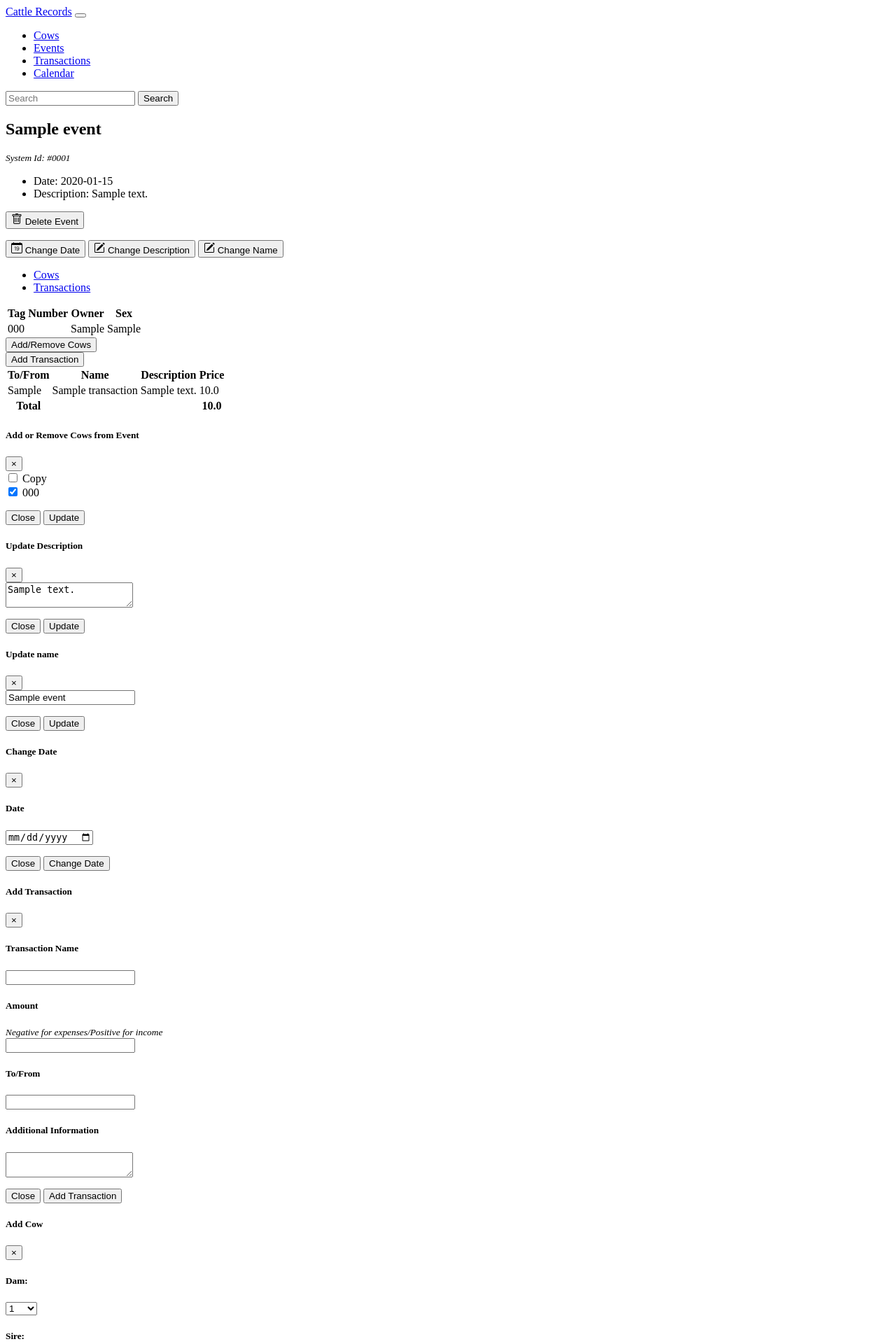
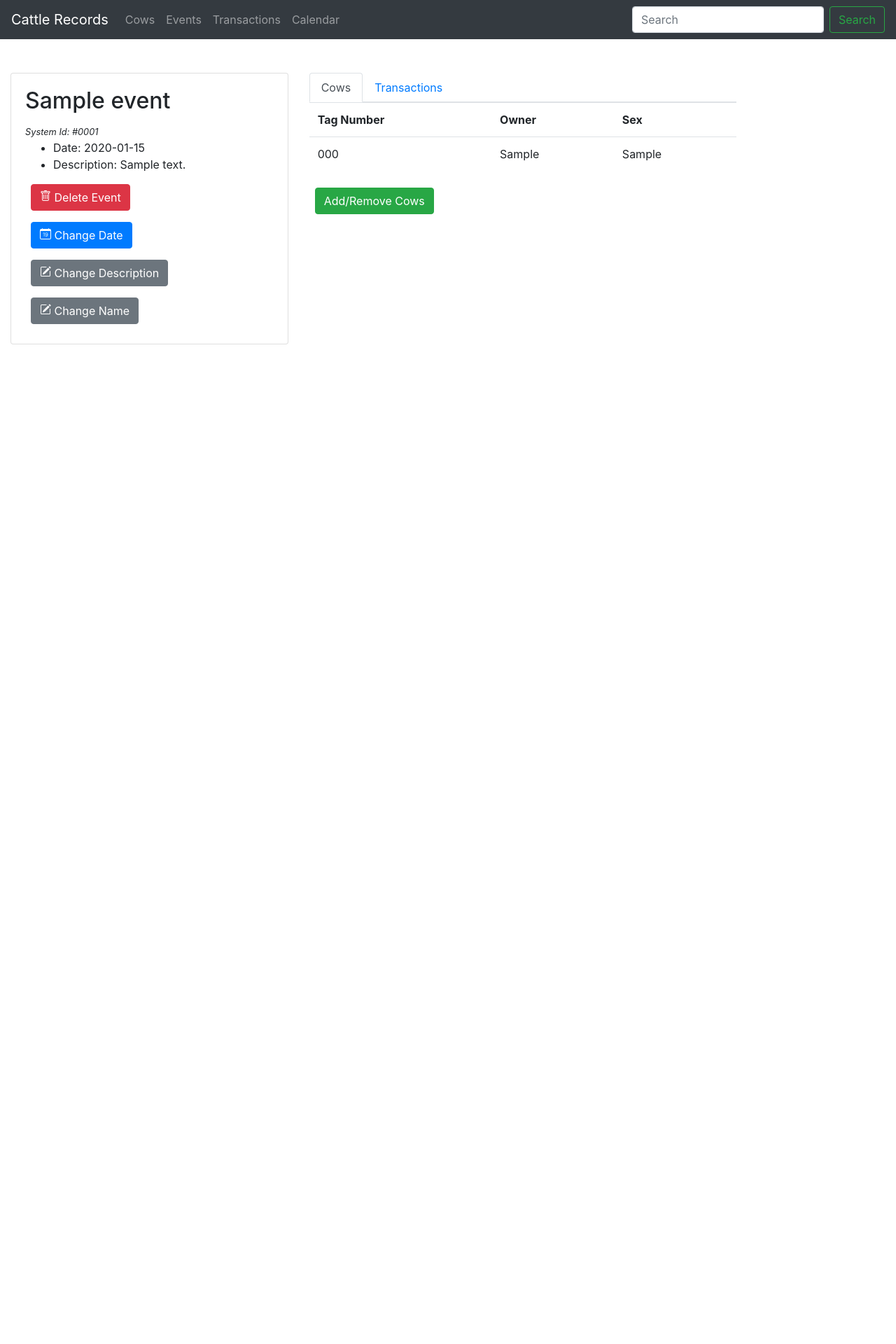
Before and after one commit to jforseth210/CattleDatabase, a Flask app: template templates/event.html in a window 1280 px wide. Shown: the top 1920 px of the page at 70% size. After the commit the page ends 492 px from the top, so only its background shows below. Run offline with Flask 2, Linux system fonts and the light colour scheme; tables that the repository leaves empty hold one stand-in row (values such as "Sample post"); the template is opened without the code that fills it: values that come from a table or form of the project are taken from there, most other values are stand-ins (such as "Sample title", 1, 10 or a date in 2020); parts of the project's set-up code (start-up, migrations or seed data) failed here and were passed over; some libraries are stand-ins or nearby versions.

Commit message:
Revert "Add sex options (formatter changed everything)"
This reverts commit 16da91c5e76c2e1abe36a5056f31e3f3afb95189.

```diff
--- a/templates/base.html
+++ b/templates/base.html
@@ -1,9 +1,27 @@
-{% block head%} {% endblock %}
+<!DOCTYPE html>
+<html lang="en">
+
+<head>
+  <!-- Required meta tags -->
+  <meta charset="utf-8" />
+  <meta name="viewport" content="width=device-width, initial-scale=1, shrink-to-fit=no" />
+
+  <!-- Bootstrap CSS -->
+  <link rel="stylesheet" href="/static/bootstrap/css/bootstrap.min.css" />
+  <link rel="stylesheet" href="/static/style.css" />
+  <title>{% block title %}{% endblock %}</title>
+  {% block head%}
+  {% endblock %}
+</head>
+
+<body>
   <nav class="mb-5 navbar navbar-expand-lg navbar-dark bg-dark">
     <a class="navbar-brand" href="/">Cattle Records</a>
     <button class="navbar-toggler" type="button" data-toggle="collapse" data-target="#navbarSupportedContent"
-        aria-controls="navbarSupportedContent" aria-expanded="false" aria-label="Toggle navigation"><span
-            class="navbar-toggler-icon"></span></button>
+      aria-controls="navbarSupportedContent" aria-expanded="false" aria-label="Toggle navigation">
+      <span class="navbar-toggler-icon"></span>
+    </button>
+
     <div class="collapse navbar-collapse" id="navbarSupportedContent">
       <ul class="navbar-nav mr-auto">
         <li class="nav-item">
@@ -22,81 +40,75 @@
       <ul class="navbar-nav ml-auto mr-4">
         {% if is_logged_in() %}
         <li class="nav-item">
-                <a class="nav-link" href="/logout">Log
-                    Out<span class="sr-only"></span></a>
-            </li>{% endif %}
+          <a class="nav-link" href="/logout">Log Out<span class="sr-only"></span></a>
+        </li>
+        {% endif %}
       </ul>
-        <form id="search-form" class="form-inline my-2 my-lg-0" action="/search" name="search-form">
-            <input name="q" class="form-control mr-sm-2" type="search" placeholder="Search" aria-label="Search" if=""
-                query="" value="{{query}}" endif=""> <button class="btn btn-outline-success my-2 my-sm-0"
-                type="submit">Search</button>
+      <form id="search-form" class="form-inline my-2 my-lg-0" action="/search">
+        <input name="q" class="form-control mr-sm-2" type="search" placeholder="Search" aria-label="Search" {% if query
+          %} value="{{query}}" {% endif %} />
+        <button class="btn btn-outline-success my-2 my-sm-0" type="submit">
+          Search
+        </button>
       </form>
     </div>
-</nav>{% with messages = get_flashed_messages() %} {% if messages
-%} {% for message in messages %}
+  </nav>
+  {% with messages = get_flashed_messages() %}
+  {% if messages %}
+  {% for message in messages %}
   <div class="modal fade show" role="dialog">
     {{message}}
-</div>{% endfor %} {% endif %} {% endwith %} {% block content %} {%
-endblock %}
+  </div>
+  {% endfor %}
+  {% endif %}
+  {% endwith %}
+  {% block content %} {% endblock %}
   <div class="modal fade" id="newCowModal" tabindex="-1" role="dialog" aria-labelledby="exampleModalLabel"
     aria-hidden="true">
     <div class="modal-dialog" role="document">
       <div class="modal-content">
         <div class="modal-header">
-                <h5 class="modal-title" id="exampleModalLabel">Add
-                    Cow</h5><button type="button" class="close" data-dismiss="modal" aria-label="Close"><span
-                        aria-hidden="true">×</span></button>
+          <h5 class="modal-title" id="exampleModalLabel">Add Cow</h5>
+          <button type="button" class="close" data-dismiss="modal" aria-label="Close">
+            <span aria-hidden="true">&times;</span>
+          </button>
         </div>
         <div class="modal-body">
           <form id="newCowForm" method="post" action="/newCow"
-                    onsubmit="return validateTagNumber(document.getElementById('newCowTagNumber'))" name="newCowForm">
-                    <h5>Dam:</h5><select name="dam" id="newCowDam" class="form-control">
-                        <option>
-                            {{cow.tag_number}}
-                        </option>
-                        <option value="">
-                            N/A
-                        </option>
+            onsubmit="return validateTagNumber(document.getElementById('newCowTagNumber'))">
+            <h5>Dam:</h5>
+            <select name="dam" id="newCowDam" class="form-control">
+              {% for cow in cows %} {% if cow.sex in ["Heifer", "Cow"] %}
+              <option>{{cow.tag_number}}</option>
+              {% endif %} {% endfor %}
+              <option value="">N/A</option>
             </select>
-                    <h5>Sire:</h5><select name="sire" id="newCowSire" class="form-control">
-                        <option>
-                            {{cow.tag_number}}
-                        </option>
-                        <option value="">
-                            N/A
-                        </option>
+            <h5>Sire:</h5>
+            <select name="sire" id="newCowSire" class="form-control">
+              {% for cow in cows %} {% if cow.sex == "Bull" %}
+              <option>{{cow.tag_number}}</option>
+              {% endif %} {% endfor %}
+              <option value="">N/A</option>
             </select>
-                    <h5>Tag Number:</h5><small id="tagAvailabilityText" class="form-text"></small> <input type="text"
-                        name="tag_number" id="newCowTagNumber" class="form-control">
-                    <h5>Owner:</h5><input name="owner" id="newCowOwner" type="text" class="form-control">
-                    <h5>Sex:</h5><select name="sex" id="newCowSex" class="form-control">
-                        <option>
-                            Bull
-                        </option>
-                        <option>
-                            AI Bull
-                        </option>
-                        <option>
-                            Cow
-                        </option>
-                        <option>
-                            Steer
-                        </option>
-                        <option>
-                            Market Heifer
-                        </option>
-                        <option>
-                            Replacement Heifer
-                        </option>
-                        <option>
-                            Free-Martin
-                        </option>
+            <h5>Tag Number:</h5>
+            <small id="tagAvailabilityText" class="form-text"> </small>
+            <input type="text" name="tag_number" id="newCowTagNumber" class="form-control" />
+            <h5>Owner:</h5>
+            <input name="owner" id="newCowOwner" type="text" class="form-control" />
+            <h5>Sex:</h5>
+            <select name="sex" id="newCowSex" class="form-control">
+              <option>Bull</option>
+              <option>Cow</option>
+              <option>Steer</option>
+              <option>Heifer</option>
             </select>
           </form>
         </div>
         <div class="modal-footer">
-                <button type="button" class="btn btn-secondary" data-dismiss="modal">Close</button> <input type="submit"
-                    form="newCowForm" class="btn btn-primary" value="Add">
+          <button type="button" class="btn btn-secondary" data-dismiss="modal">
+            Close
+          </button>
+          <input type="submit" form="newCowForm" class="btn btn-primary" value="Add" />
         </div>
       </div>
     </div>
@@ -106,41 +118,46 @@ endblock %}
     <div class="modal-dialog" role="document">
       <div class="modal-content">
         <div class="modal-header">
-                <h5 class="modal-title" id="exampleModalLabel">Add
-                    Event</h5><button type="button" class="close" data-dismiss="modal" aria-label="Close"><span
-                        aria-hidden="true">×</span></button>
+          <h5 class="modal-title" id="exampleModalLabel">Add Event</h5>
+          <button type="button" class="close" data-dismiss="modal" aria-label="Close">
+            <span aria-hidden="true">&times;</span>
+          </button>
         </div>
         <div class="modal-body">
-                <form id="newEventForm" method="post" action="/newEvent" name="newEventForm">
-                    <h5>Cows</h5>{% for cow in cows %}
+          <form id="newEventForm" method="post" action="/newEvent">
+            <h5>Cows</h5>
+            {% for cow in cows %}
             <div class="form-check form-check-inline">
               <input name="cows" id="{{cow.cow_id}}" class="form-check-input" type="checkbox"
-                            value="{{cow.tag_number}}"> <label class=""
-                            for="flexCheckDefault">{{cow.tag_number}}</label>
-                    </div>{% endfor %}
-                    <h5>Date</h5><input name="date" type="date" class="form-control">
-                    <h5>Name</h5><input name="name" type="text" class="form-control">
+                value="{{cow.tag_number}}" />
+              <label for="{{cow.cow_id}}" class="" for="flexCheckDefault">
+                {{cow.tag_number}}
+              </label>
+            </div>
+            {% endfor %}
+            <h5>Date</h5>
+            <input name="date" type="date" class="form-control" />
+            <h5>Name</h5>
+            <input name="name" type="text" class="form-control" />
             <h5>Description</h5>
             <textarea name="description" class="form-control"></textarea>
           </form>
         </div>
         <div class="modal-footer">
-                <button type="button" class="btn btn-secondary" data-dismiss="modal">Close</button> <input type="submit"
-                    form="newEventForm" class="btn btn-primary" value="Add">
+          <button type="button" class="btn btn-secondary" data-dismiss="modal">
+            Close
+          </button>
+          <input type="submit" form="newEventForm" class="btn btn-primary" value="Add" />
         </div>
       </div>
     </div>
   </div>
-<!-- O
-                Toast.makeText(this, "Loading: "+ sireTagNumber, Toast.LENGTH_SHORT).show();ptional JavaScript -->
+  <!-- Optional JavaScript -->
   <!-- jQuery first, then Popper.js, then Bootstrap JS -->
-<script src="/static/bootstrap/js/Optional%20Dependencies/jquery-3.4.1.slim.min.js"></script>
-
-<script src="/static/bootstrap/js/Optional%20Dependencies/popper.min.js"></script>
-
+  <script src="/static/bootstrap/js/Optional Dependencies/jquery-3.4.1.slim.min.js"></script>
+  <script src="/static/bootstrap/js/Optional Dependencies/popper.min.js"></script>
   <script src="/static/bootstrap/js/bootstrap.min.js"></script>
   <script>
-
     function validateTagNumber(field) {
       console.log("Checking if " + field.value + " available");
       const Http = new XMLHttpRequest();
@@ -189,4 +206,8 @@ endblock %}
         }
       };
     }
-</script> {% block js %}{% endblock %}
+  </script>
+  {% block js %}{% endblock %}
+</body>
+
+</html>
```
Lines whose indentation alone changed are shown as unchanged.
